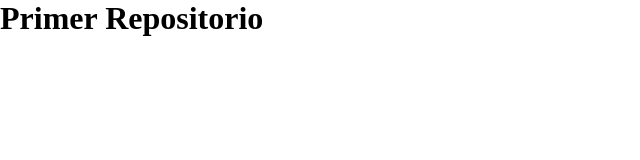
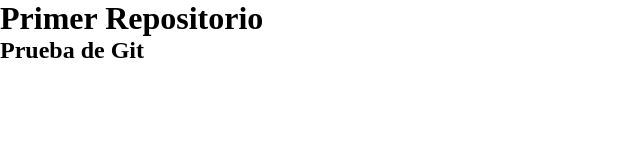
Before and after one commit to joselo1261/FSPython, a plain HTML site: page index.html in a window 1280 px wide. Shown: the whole page, without its empty margins (0-640 px from the left). Drawn offline with Linux system fonts and the light colour scheme; files that its build step writes are made by us from their sources.

Commit message:
commit -m "120424 1042"

```diff
--- a/index.html
+++ b/index.html
@@ -8,6 +8,7 @@
 </head>
 <body>
     <h1>Primer Repositorio</h1>
+    <h2>Prueba de Git</h2>
 
 </body>
 </html>
```
